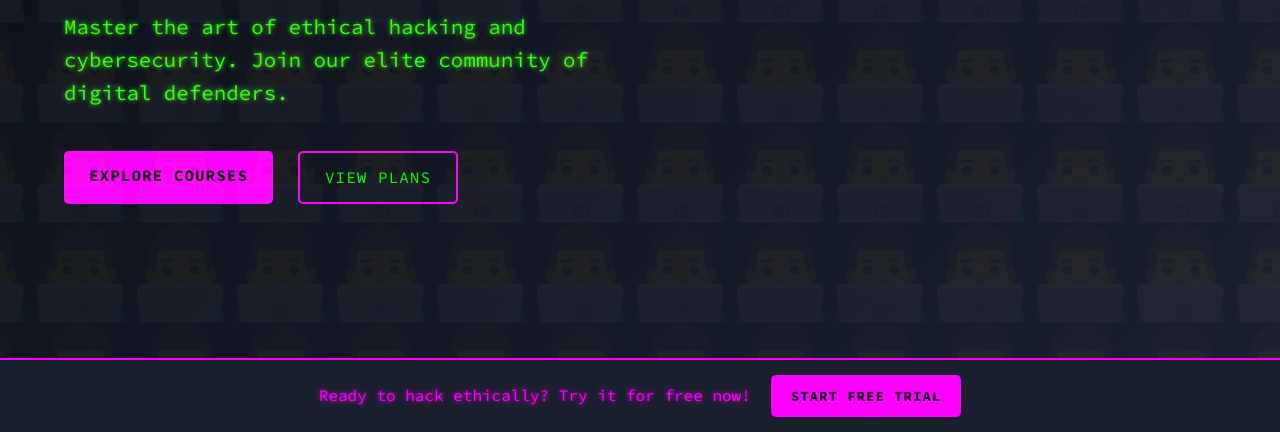
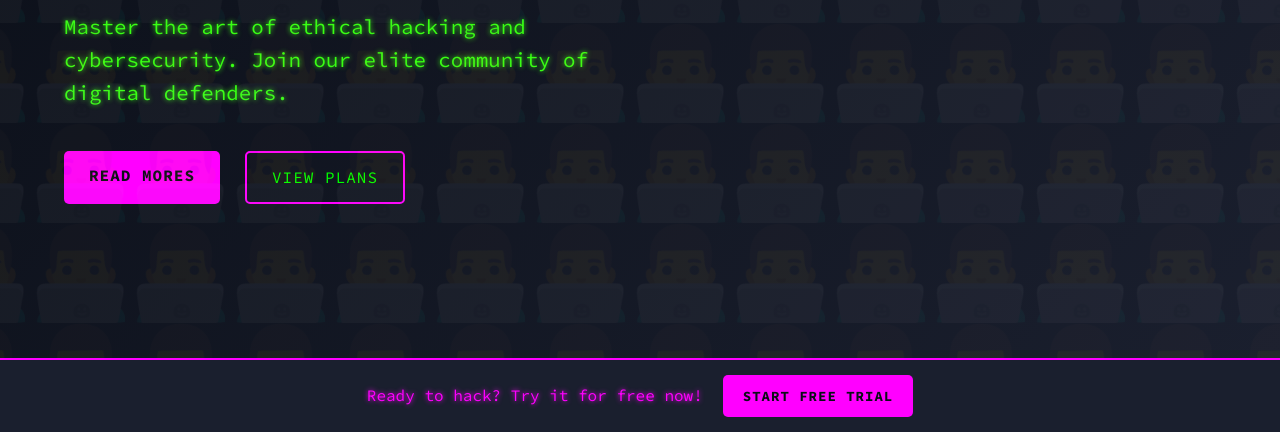
Before and after one commit to GHOSTSECURITYX/HACKERSUNIVERSITY, a plain HTML site: page index.html in a window 1280 px wide. Shown: the part 494-926 px from the top of the page. Drawn offline with Linux system fonts and the light colour scheme.

Commit message:
Update index.html

```diff
--- a/index.html
+++ b/index.html
@@ -268,13 +268,13 @@
             <h1>Welcome to Hackers University</h1>
             <p>Master the art of ethical hacking and cybersecurity. Join our elite community of digital defenders.</p>
             <div class="button-group">
-                <a href="about.html" class="cta-button">Explore Courses</a>
+                <a href="about.html" class="cta-button">Read Mores</a>
                 <a href="plans.html" class="secondary-button">View Plans</a>
             </div>
         </section>
     </main>
     <div class="trial-banner">
-        <span class="trial-banner-text">Ready to hack ethically? Try it for free now!</span>
+        <span class="trial-banner-text">Ready to hack? Try it for free now!</span>
         <a href="plans.html" class="trial-button">Start Free Trial</a>
     </div>
 </body>
```
